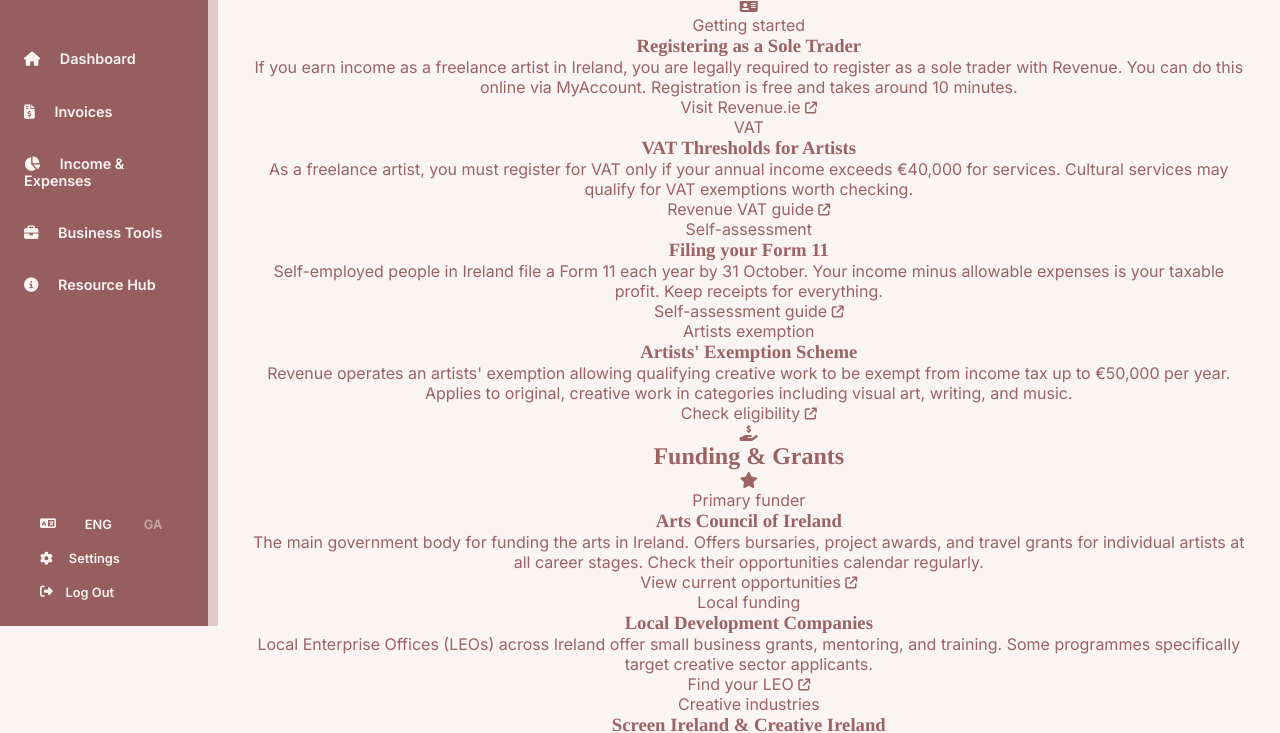
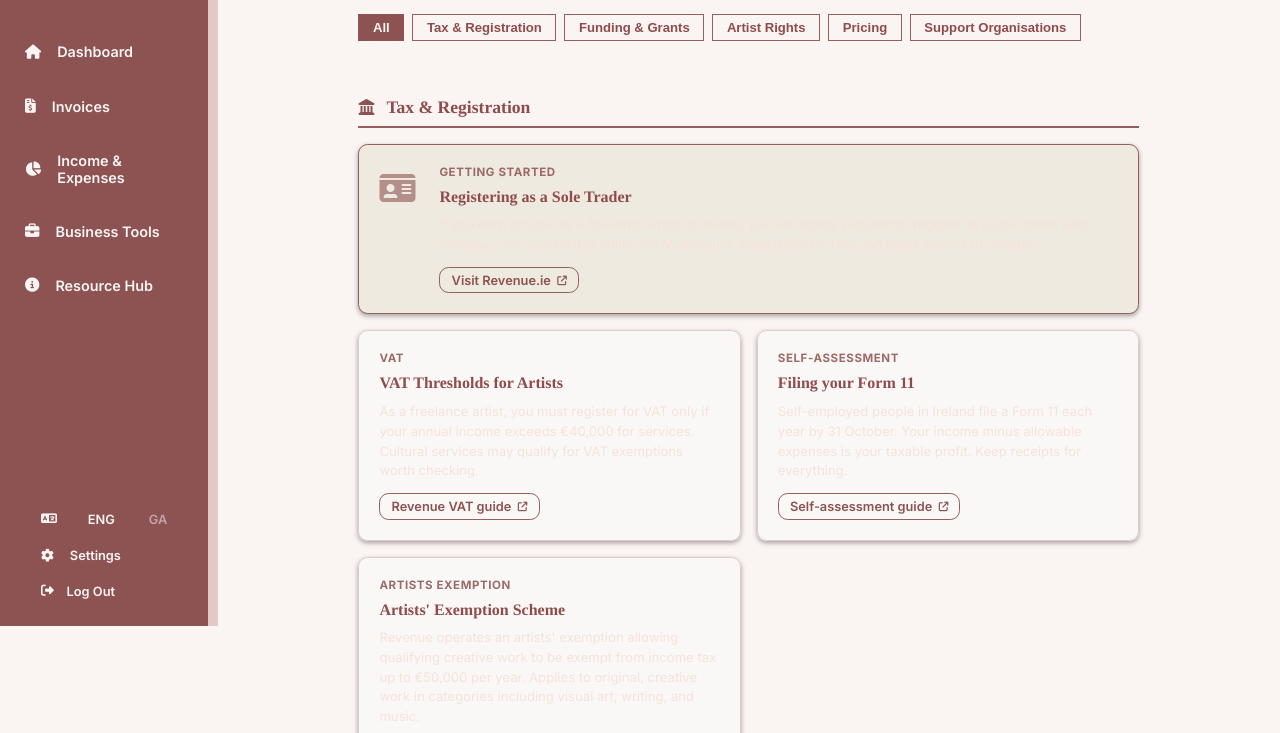
Before and after one commit to mollyckane/fiadh, a website: page public/resources.html in a window 1280 px wide. Shown: the part 174-907 px from the top of the page. Drawn offline with Linux system fonts and the light colour scheme; a web font is replaced by a local one.

Commit message:
added dark theme options
still tweaking the dark theme colours

```diff
--- a/public/css/style.css
+++ b/public/css/style.css
@@ -4,13 +4,15 @@
     /* font colour*/
     --font-body: 'Inter', Arial, sans-serif;
     --font-heading: 'Kaisei Tokumin', Times, serif;
-    --text-color-primary: #9b6363;
-    --text-color-secondary: #9f998e;
+    --text-color-primary: #904b4b;
+    --text-color-light: #faf4f3;
+    --text-color-secondary: #f6e2db;
     --subtitle: #595a3dae;
     --text-color-muted: #9a9494;
     --text-green: rgb(40, 103, 40);
     --text-red: rgb(196, 42, 42);
     --text-highlight: rgb(220, 144, 87);
+    --text-shadow: 0 1px 2px rgba(92, 56, 56, 0.196);
 
     /* font sizes */
     --text-xs: 0.8rem;
@@ -21,13 +23,16 @@
 
     /* colours */
     --bg-main: #faf4f3;
-    --bg-secondary: #965E5E;
-    --bg-hover-001: #e1bebead;
+    --bg-secondary: #8d5252;
+    --bg-hover-001: #dcc1c1ad;
+    --bg-hover-002: #5f4242;
     --card-main: rgba(250, 249, 247, 0.957);
     --border-color-main: #965E5E;
     --border-color-secondary: #e2c8c8;
     --color-surface-offset: #eeeae0;
-    --input-bg: #f4e8e8;
+    --color-opacity: #f1e6e615;
+    --input-bg: #e9e3e3b7;
+    --button-colour-transparent: #e2c8c827;
 
     /* presets */
     --border: 1px solid var(--border-color-main);
@@ -37,6 +42,39 @@
     --transition: 200ms cubic-bezier(0.16, 1, 0.3, 1);
     --sidebar-width: 17vw;
     --main-width: calc(100% - var(--sidebar-width));
+    --blur: blur(5px);
+}
+
+/* themes */
+
+[data-theme="dark"] {
+    /* font colour*/
+    --text-color-primary: #ebdcdc;
+    --text-color-secondary: #9f998e;
+    --subtitle: #e0dcd0ae;
+    --text-color-muted: #9a9494;
+    --text-green: rgb(40, 103, 40);
+    --text-red: rgb(196, 42, 42);
+    --text-highlight: rgb(220, 144, 87);
+    --text-shadow: 0 1px 2px rgba(92, 56, 56, 0.196);
+
+    /* colours */
+    --bg-main: #161515;
+    --bg-secondary: #1e1c1c;
+    --bg-hover-001: #784f4fad;
+    --bg-hover-002: #5f4242;
+    --card-main: rgba(53, 50, 47, 0.957);
+    --border-color-main: #413c3c;
+    --border-color-secondary: #513e3e;
+    --color-surface-offset: #eeeae0;
+    --color-opacity: #10101078;
+    --input-bg: #292020;
+    --button-colour-transparent: #36292927;
+}
+
+[data-theme="font-theme-1"] {
+    --font-body: 'Inter', Arial, sans-serif;
+    --font-heading: 'Kaisei Tokumin', Times, serif;
 }
 
 *,
@@ -125,14 +163,14 @@ input:focus {
 }
 
 input::placeholder {
-    color: var(--text-color-muted);
+    color: var(--text-color-muted) !important;
 }
 
 button {
     padding: 0.5rem;
     border: var(--border);
     background-color: var(--bg-secondary);
-    color: var(--bg-main);
+    color: var(--text-color-light);
     width: 100%;
     font-weight: 500;
     cursor: pointer;
@@ -165,13 +203,14 @@ nav ul {
     padding: 0;
     display: flex;
     flex-direction: column;
-    color: var(--bg-main);
+    color: var(--text-color-light);
     gap: 1rem;
 }
 
 nav .nav-items li,
 nav .btm-nav li {
     list-style: none;
+    position: relative;
 }
 
 nav .btm-nav li {
@@ -182,11 +221,39 @@ nav .btm-nav li {
     white-space: nowrap;
 }
 
+.nav-items a.nav-link {
+    display: flex;
+    align-items: center;
+    gap: var(--sp-3);
+    width: 100%;
+    /* fills full width of the li */
+    padding: var(--sp-3) var(--sp-3);
+    /* padding creates the large hit area */
+    border-radius: var(--r-md);
+}
+.nav-link:focus{
+    outline: none;
+}
+
 nav .nav-items li:hover,
-nav .btm-nav li:hover,
+nav .nav-items li:active,
+.sidebar-toggle:hover,
+.sidebar-toggle:active {
+    color: var(--text-color-primary);
+    background-color: var(--border-color-secondary);
+    border-radius: var(--radius) 0 0 var(--radius);
+    border-left: 1px solid var(--bg-main);
+    border-top: 1px solid var(--bg-main);
+    border-bottom: 1px solid var(--bg-main);
+    border-right: none;
+    transition: ease-in-out 0.2s;
+}
+
+.btm-nav li:hover,
 #logout-btn:hover {
-    color: #743333;
+    color: var(--text-color-primary);
     background-color: var(--border-color-secondary);
+    border-radius: var(--radius);
 }
 
 .nav-items, nav h1, .btm-nav{
@@ -202,22 +269,17 @@ nav ul i{
 }
 
 nav li {
-    color: var(--bg-main);
+    color: var(--text-color-light);
     text-decoration: none;
     font-weight: 600;
     cursor: pointer;
     padding: 0.6rem 1rem;
     transition: var(--transition);
     background: none;
-    border: none;
+    border: 1px solid transparent;
     display: flex;
     align-items: center;
-}
-
-nav li a:hover,
-.btm-nav li:hover, #logout-btn:hover {
-    color: #743333;
-    background-color: var(--border-color-secondary);
+    border-radius: var(--radius) 0 0 var(--radius);
 }
 
 nav .btm-nav {
@@ -227,6 +289,7 @@ nav .btm-nav {
     flex-wrap: wrap;
     gap: 0;
     cursor: pointer;
+    border-radius: var(--radius);
 }
 
 nav .btm-nav li:first-child, nav .btm-nav li:first-child:hover {
@@ -243,7 +306,7 @@ nav .btm-nav li:first-child, nav .btm-nav li:first-child:hover {
 
 .lang-option:hover{
     background: none !important;
-    color: #debdbd !important;
+    color: var(--bg-hover-001) !important;
 }
 
 .lang-option.active {
@@ -284,12 +347,9 @@ nav .btm-nav li{
     align-items: center;
     justify-content: center;
     transition: var(--transition);
-}
-
-.sidebar-toggle:hover {
-    background-color: var(--border-color-secondary);
-    color: #743333;
-}
+    border-radius: var(--radius) 0 0 var(--radius);
+}
+
 
 /* chevron rotates when collapsed */
 .sidebar-toggle i {
@@ -343,8 +403,7 @@ body.sidebar-collapsed .nav-tooltip {
     display: block;
 }
 
-body.sidebar-collapsed .nav-link:hover .nav-tooltip,
-body.sidebar-collapsed .nav-link:focus-visible .nav-tooltip {
+body.sidebar-collapsed .nav-link:hover .nav-tooltip{
     opacity: 1;
     pointer-events: none;
 }
@@ -518,7 +577,7 @@ main h1 {
     padding: 4rem;
 }
 
-.settings-card div:nth-child(2){
+.settings-card div:nth-child(3), .settings-card h3:nth-child(8){
     border-bottom: 1px solid var(--border-color-main);
     padding-bottom: 2rem;
 }
@@ -544,14 +603,15 @@ main h1 {
 
 .language-select li.selected{
     background-color: var(--bg-secondary);
-    color: var(--bg-main);
+    color: var(--text-color-secondary);
 }
 
 .colour-palette li{
-    width: 30px;
-    height: 30px;
+    width: 60px;
+    height: auto;
     border-radius: var(--radius);
-    border: 2px solid var(--border-color-main);
+    background-color: transparent;
+    border: none;
 }
 
 .colour-palette li:nth-child(1){ background-color: #9b6363ae; }
@@ -616,7 +676,7 @@ main h1 {
 }
 
 .register-text span:hover {
-    color: #743333;
+    color: var(--text-color-primary);
     transition: var(--transition);
 }
 
@@ -634,7 +694,7 @@ main h1 {
 
 .register-button:hover,
 .login-button:hover {
-    background-color: #7a4d4d;
+    background-color: var(--bg-hover-002);
     transition: var(--transition);
 }
 
@@ -686,7 +746,7 @@ main h1 {
     font-weight: 600;
     font-size: 1.2rem;
     min-height: 20px;
-    background-color: #f1e6e615;
+    background-color: var(--color-opacity);
     text-align: left;
 }
 
@@ -734,7 +794,7 @@ main h1 {
 
 .cal-header {
     background: var(--bg-secondary);
-    color: #fff;
+    color: var(--text-color-light);
     display: flex;
     align-items: center;
     justify-content: space-between;
@@ -747,7 +807,7 @@ main h1 {
 .cal-nav {
     border: none;
     background: transparent;
-    color: #fff;
+    color: var(--text-color-light);
     font-size: 0.8rem;
     cursor: pointer;
     padding: 0 0.25rem;
@@ -755,14 +815,14 @@ main h1 {
 }
 
 .dash-grid .cal-header button {
-    color: white;
+    color: var(--text-color-light);
     background: none;
     padding: 0.5rem;
 }
 
 .cal-nav:focus-visible,
 .cal-nav:hover {
-    color: #e2c8c8;
+    color: var(--bg-hover-002);
 }
 
 .cal-grid {
@@ -790,7 +850,7 @@ main h1 {
 
 .cal-day.today {
     background: var(--bg-secondary);
-    color: #fff;
+    color: var(--bg-main);
     font-weight: 600;
     border-radius: 50%;
     width: 100%;
@@ -804,7 +864,7 @@ main h1 {
     max-height: 380px;
     padding: 1rem;
     grid-column: 2 / 4;
-    background-color: var(--bg-main);
+    background-color: var(--card-main);
     box-shadow: var(--shadow-sm);
 }
 
@@ -835,7 +895,7 @@ main h1 {
     color: var(--text-color-primary);
     padding: 1rem;
     border: 1px solid var(--border-color-main);
-    background: #e2c8c827;
+    background: var(--button-colour-transparent);
     transition: var(--transition);
     cursor: pointer;
 }
@@ -865,7 +925,9 @@ main h1 {
 .dash-section-container > * {
     opacity: 0;
     transform: translateY(-10px);
-    transition: opacity 0.5s ease-in-out, transform 0.5s ease-in-out;
+    transition:
+        opacity 0.5s ease-in-out,
+        transform 0.5s ease-in-out;
 }
 
 .dash-section-container.show {
@@ -1016,7 +1078,7 @@ main h1 {
 }
 
 .invoice-actions button:hover {
-    background: #a57676;
+    background: var(--bg-hover-002);
 }
 
 .invoice-actions button#exportPdfBtn {
@@ -1026,7 +1088,7 @@ main h1 {
 }
 
 .invoice-actions button#exportPdfBtn:hover {
-    text-shadow: 0 1px 1px rgba(92, 56, 56, 0.196);
+    text-shadow: var(--text-shadow);
     transform: translateY(-2px);
 }
 
@@ -1148,7 +1210,7 @@ main h1 {
     align-self: center;
     text-decoration: underline;
     background: none;
-    color: #b15f5fb8;
+    color: var(--text-color-secondary);
     border-radius: 0;
     border: none;
     font-size: 0.7rem;
@@ -1167,6 +1229,7 @@ main h1 {
     width: 100%;
     top: 0;
     height: 100%;
+    backdrop-filter: var(--blur);
 }
 
 body.sidebar-collapsed .modal-box {
@@ -1298,7 +1361,7 @@ body.sidebar-collapsed .modal-box {
 
 .modal-footer button#modalSaveBtn {
     background: var(--bg-secondary);
-    color: white;
+    color: var(--bg-main);
 }
 
 .modal-footer button:hover {
@@ -1344,20 +1407,6 @@ body.sidebar-collapsed .modal-box {
         justify-content: flex-start;
         gap: 0.75rem;
     }
-
-}
-
-/* income / expense edit modal */
-
-.edit-entry-overlay {
-    position: fixed;
-    inset: 0;
-    z-index: 1200;
-    display: none;
-    align-items: center;
-    justify-content: center;
-    padding: 1rem;
-    background: rgba(0, 0, 0, 0.45);
 }
 
 .edit-entry-box {
@@ -1598,7 +1647,7 @@ body.sidebar-collapsed .modal-box {
 
 .segmented-control button.active {
     background: var(--bg-secondary);
-    color: var(--bg-main);
+    color: var(--subtitle);
 }
 
 .segmented-control button:hover:not(.active) {
@@ -1619,7 +1668,7 @@ body.sidebar-collapsed .modal-box {
 .time-filter button.active,
 .time-filter button:hover {
     background: var(--bg-secondary);
-    color: var(--bg-main);
+    color: var(--subtitle);
     border-color: var(--bg-secondary);
 }
 
@@ -2100,6 +2149,191 @@ body.sidebar-collapsed .modal-box {
     }
 }
 
+/* ── Resources page styles ── */
+.resources-container{
+    width: var(--main-width);
+    margin: 2rem auto;
+    display: flex;
+    flex-direction: column;
+    gap: 1.5rem;
+}
+
+/* Page header */
+.resources-header {
+    margin-bottom: 2rem;
+    text-align: left;
+}
+
+.resources-header h1 {
+    font-size: 2.5rem;
+    color: var(--text-color-primary);
+    margin-bottom: 0.25rem;
+}
+
+.resources-header p {
+    color: var(--text-color-secondary);
+    font-size: 0.9rem;
+}
+
+/* Category filter pills */
+.resources-filter {
+    display: flex;
+    flex-wrap: wrap;
+    gap: 0.5rem;
+    margin-bottom: 2rem;
+}
+
+.filter-pill {
+    padding: 0.3rem 0.85rem;
+    border: 1px solid var(--border-color-main);
+    border-radius: var(--radius);
+    background: none;
+    color: var(--text-color-primary);
+    font-size: 0.82rem;
+    font-weight: 600;
+    cursor: pointer;
+    transition: var(--transition);
+    width: auto;
+}
+
+.filter-pill:hover,
+.filter-pill.active {
+    background-color: var(--bg-secondary);
+    color: var(--bg-main);
+    border-color: var(--bg-secondary);
+}
+
+/* Section heading rows */
+.resources-section-title {
+    display: flex;
+    align-items: center;
+    gap: 0.75rem;
+    margin-bottom: 1rem;
+    border-bottom: 2px solid var(--border-color-main);
+    padding-bottom: 0.5rem;
+}
+
+.resources-section-title i {
+    color: var(--bg-secondary);
+    font-size: 1rem;
+}
+
+.resources-section-title h2 {
+    font-size: 1.1rem;
+    font-family: var(--font-heading);
+    color: var(--text-color-primary);
+    margin: 0;
+}
+
+/* Resource grid */
+.resources-grid {
+    display: grid;
+    grid-template-columns: repeat(auto-fill, minmax(260px, 1fr));
+    gap: 1rem;
+    margin-bottom: 2.5rem;
+}
+
+/* Individual resource card */
+.resource-card {
+    background-color: var(--card-main);
+    border: 1px solid var(--border-color-secondary);
+    border-radius: var(--radius);
+    padding: 1.25rem;
+    display: flex;
+    flex-direction: column;
+    gap: 0.5rem;
+    box-shadow: var(--shadow-sm);
+    transition: var(--transition);
+    text-align: left;
+}
+
+.resource-card:hover {
+    border-color: var(--border-color-main);
+    box-shadow: 0 4px 12px #00000020;
+}
+
+.resource-card-tag {
+    font-size: 0.72rem;
+    font-weight: 700;
+    letter-spacing: 0.05em;
+    text-transform: uppercase;
+    color: var(--bg-secondary);
+    opacity: 0.85;
+}
+
+.resource-card h3 {
+    font-family: var(--font-heading);
+    font-size: 1rem;
+    color: var(--text-color-primary);
+    margin: 0;
+    line-height: 1.3;
+}
+
+.resource-card p {
+    font-size: 0.82rem;
+    color: var(--text-color-secondary);
+    line-height: 1.5;
+    flex: 1;
+}
+
+.resource-card-link {
+    display: inline-flex;
+    align-items: center;
+    gap: 0.4rem;
+    font-size: 0.8rem;
+    font-weight: 600;
+    color: var(--bg-secondary);
+    text-decoration: none;
+    border: 1px solid var(--border-color-main);
+    border-radius: var(--radius);
+    padding: 0.3rem 0.7rem;
+    width: fit-content;
+    transition: var(--transition);
+    margin-top: 0.25rem;
+}
+
+.resource-card-link:hover {
+    background-color: var(--bg-secondary);
+    color: var(--bg-main);
+    border-color: var(--bg-secondary);
+}
+
+/* Featured / wide card spanning 2 cols */
+.resource-card-featured {
+    grid-column: span 2;
+    flex-direction: row;
+    align-items: flex-start;
+    gap: 1.5rem;
+    background-color: var(--color-surface-offset);
+    border-color: var(--border-color-main);
+}
+
+.resource-card-featured .resource-card-body {
+    flex: 1;
+    display: flex;
+    flex-direction: column;
+    gap: 0.5rem;
+}
+
+.resource-card-featured .resource-card-icon {
+    font-size: 2rem;
+    color: var(--bg-secondary);
+    opacity: 0.6;
+    padding-top: 0.25rem;
+    flex-shrink: 0;
+}
+
+@media (max-width: 700px) {
+    .resource-card-featured {
+        grid-column: span 1;
+        flex-direction: column;
+    }
+
+    .resources-grid {
+        grid-template-columns: 1fr;
+    }
+}
+
 /* responsiveness */
 @media (max-width: 900px) {
     html {
@@ -2153,7 +2387,7 @@ body.sidebar-collapsed .modal-box {
         display: block;
         width: 1.8rem;
         height: 2px;
-        background-color: var(--bg-main);
+        background-color: white;
         border-radius: 2px;
         transition: var(--transition);
     }
```
